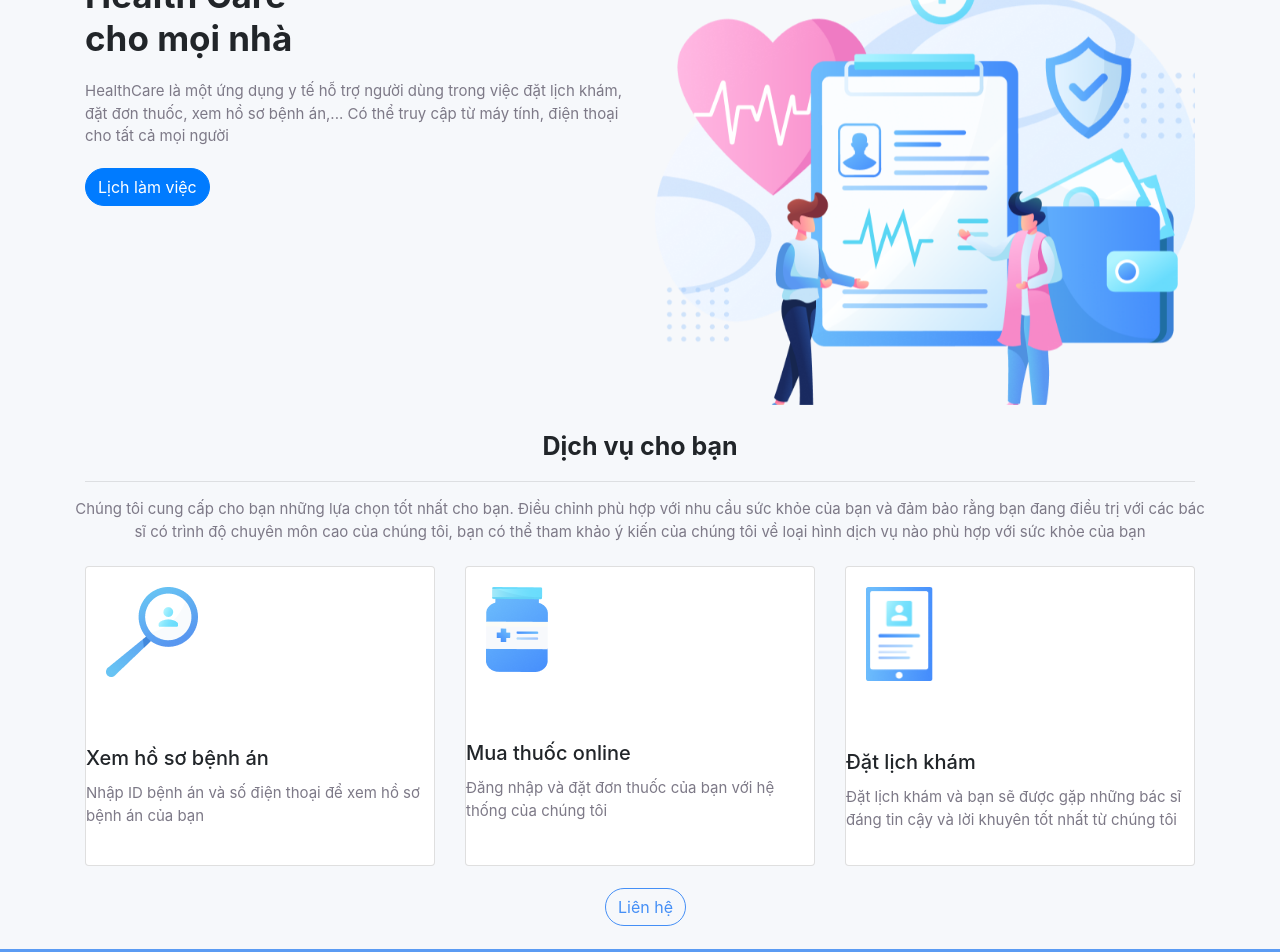
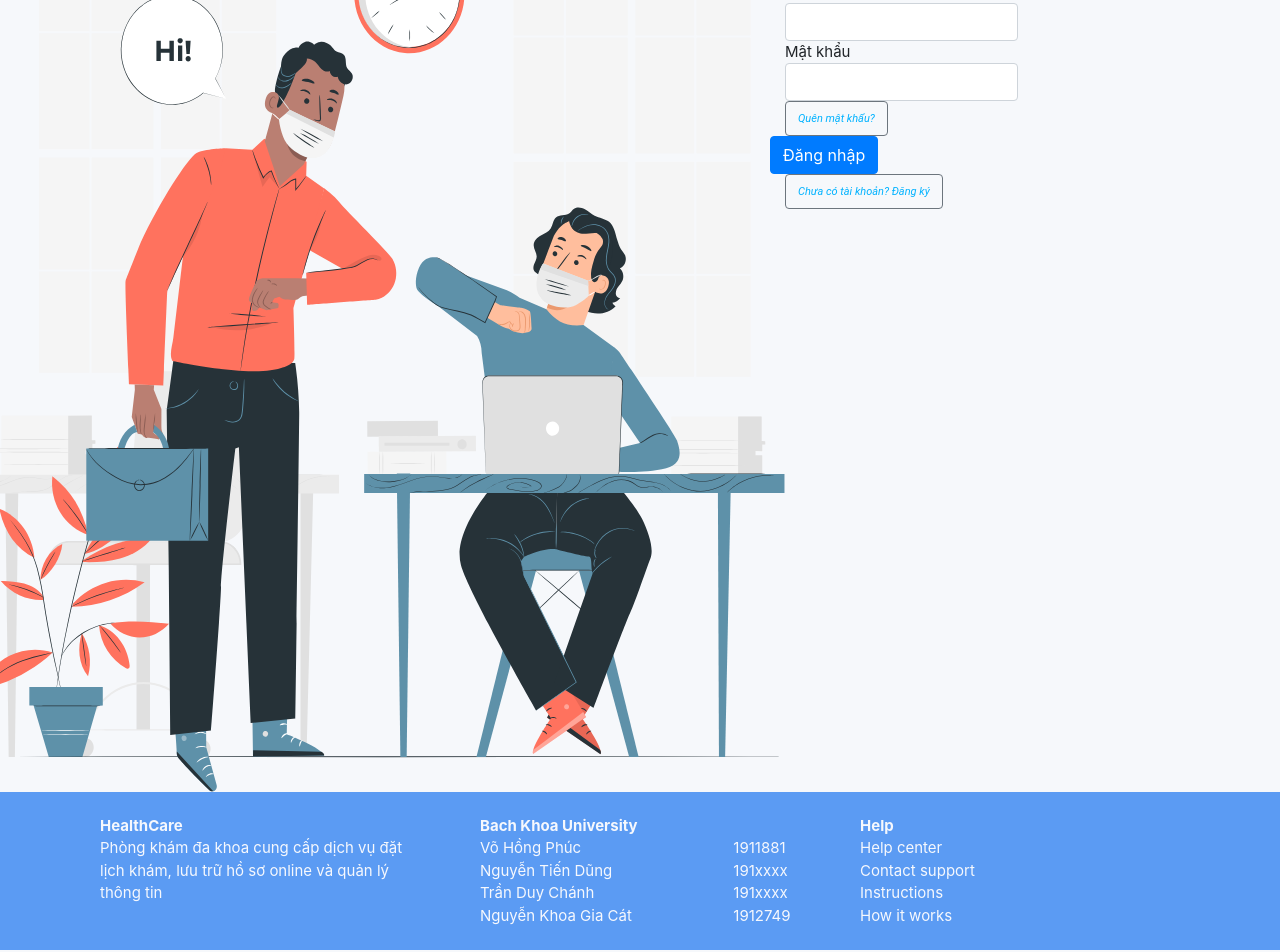
Before and after one commit to giacat2411/IS_Pharmacy, a React (Create React App) app in the folder client/: page /Login in a window 1280 px wide. Before the commit this address led to /home. Shown: the part 140-1092 px from the top of the page. Built offline with nearby package versions, Linux system fonts and the light colour scheme.

Commit message:
Resolve conflict

```diff
--- a/client/package.json
+++ b/client/package.json
@@ -16,6 +16,7 @@
     "react-router-dom": "^5.3.0",
     "react-scripts": "4.0.3",
     "reactstrap": "^8.10.0",
+    "styled-components": "^5.3.3",
     "web-vitals": "^1.1.2"
   },
   "scripts": {
--- a/client/src/1.CatComponent/BuyDrugComponent.js
+++ b/client/src/1.CatComponent/BuyDrugComponent.js
@@ -188,7 +188,6 @@ class BuyDrug extends Component {
                         <Button onClick={() => {this.toggleModal(); this.addDrug()}} className="modal-add-button"> Thêm vào giỏ hàng </Button>
                     </ModalBody>
                 </Modal>
-                <Link to={`/view_cart/${JSON.stringify(this.state.cart)}`}> Giỏ hàng </Link>
               </>
           )
       }
--- a/client/src/1.CatComponent/HeaderComponent.js
+++ b/client/src/1.CatComponent/HeaderComponent.js
@@ -26,10 +26,10 @@ class Header extends Component {
 
                     <Nav className="ml-auto" navbar>
                         <NavItem>
-                            <NavLink className="nav-link" to='/'> <FaUserPlus/> Đăng ký </NavLink>
+                            <NavLink className="nav-link" to='/signup'> <FaUserPlus/> Đăng ký </NavLink>
                         </NavItem>
                         <NavItem>
-                            <NavLink className="nav-link" to='/'> <FaSignInAlt /> Đăng nhập </NavLink>
+                            <NavLink className="nav-link" to='/login'> <FaSignInAlt /> Đăng nhập </NavLink>
                         </NavItem>
                             </Nav>
                 </Collapse>
--- a/client/src/1.CatComponent/MainComponent.js
+++ b/client/src/1.CatComponent/MainComponent.js
@@ -61,23 +61,28 @@ class Main extends Component {
 
     return (
       <div>
-        <Switch>
-          <Route path='/home' component={Header} />
-          <Route path='/doctor' component={HeaderDoctor} />
-        </Switch>
+        <Header />
         <div>
           <Switch>
+              {/*---------------------------------Cat------------------------------------*/}
               <Route path='/home' component={HomePage} />
               <Route path='/buydrug' component={BuyDrug} />
               <Route path='/customer' component={Customer} />
               <Route path='/view_cart/:cart' component={ViewMyCart}/>
               <Route path='/manage_medicine' component={NurseManageMedicine} />
+
+              {/*---------------------------------Dung------------------------------------*/}
               <Route path='/doctor' component={DoctorPage} />
-              <Redirect to="/home" />
+
+              {/*---------------------------------Phuc------------------------------------*/}
               <Route path='/login' component={Login}/>
               <Route path='/signup' component={Sign}/>
               <Route path='/forgetpwd' component={Sign}/>
               <Route path='/profile' component={ProfilePage}/>
+
+              {/*---------------------------------Chanh------------------------------------*/}
+
+
               <Redirect to='/home' />
           </Switch>
         </div>
--- a/client/src/App.css
+++ b/client/src/App.css
@@ -445,8 +445,6 @@ color: #00B2FF;
 background-color: #00000000;
 }
 
-
-
 /* --------------------------------------------------------------------------*/
 /* --------------------------------------------------------------------------*/
 
@@ -477,7 +475,7 @@ background-color: #00000000;
   padding-top: 20%;
 }
 
-div.card-body{
+.dung-service-item div.card-body{
   padding: 20% 0%;
 }
 
```
Also changed, not shown: 1 other file (tests, documents, lock files or other folders).
